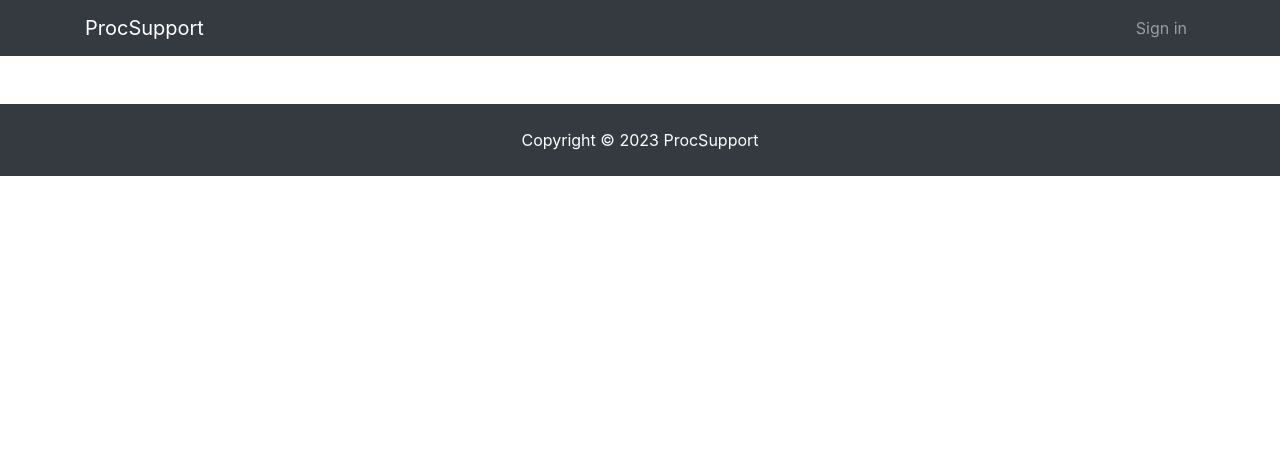
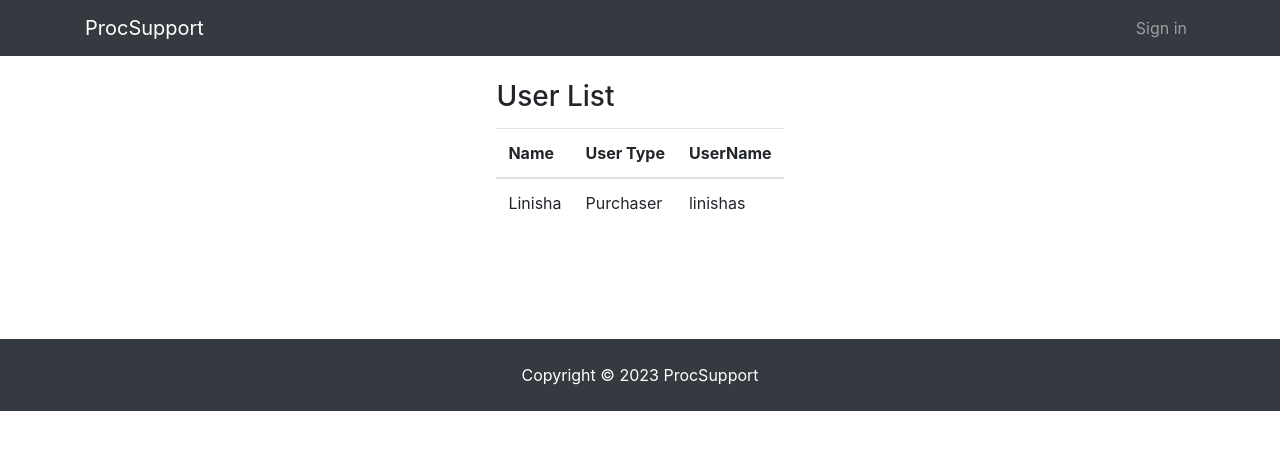
Before and after one commit to assignments-sliit/procsupport-web, a React (Create React App) app: page /userList in a window 1280 px wide. Shown: the top 450 px of the page. Built offline with nearby package versions, Linux system fonts and the light colour scheme.

Commit message:
PROC-36: addming admin login

```diff
--- a/src/App.js
+++ b/src/App.js
@@ -11,6 +11,8 @@ import Login from "./components/auth/Login";
 import ApprovedPurchaseList from "./components/purchaser/ApprovedPurchaseList";
 import PRListView from "./components/requestor/PRListview";
 import ApproverListView from "./components/approver/ApproverListView";
+import ReceiverListView from "./components/receiver/ViewDeliveryList";
+import UserList from "./components/admin/UsersList";
 
 class App extends Component {
   render() {
@@ -59,13 +61,13 @@ class App extends Component {
                 element={<ViewSelectedPRRecord />}
               />
             </Routes> */}
-            {/* <Routes>
+            <Routes>
               <Route
                 exact
                 path="/viewDeliveryList"
-                element={<ReceiverListView />}
+                element={<ReceiverListView/>}
               />
-            </Routes> */}
+            </Routes>
             {/* <Routes>
               <Route
                 exact
@@ -80,6 +82,13 @@ class App extends Component {
                 element={<CreateNewDelivery />}
               />
             </Routes> */}
+            <Routes>
+              <Route
+                exact
+                path="/userList"
+                element={<UserList />}
+              />
+            </Routes>
           </div>
           <Footer />
         </div>
--- /dev/null
+++ b/src/components/admin/UsersList.js
@@ -0,0 +1,52 @@
+import React, { Component } from "react";
+
+
+class UserList extends Component {
+  constructor(props) {
+    super(props);
+    this.state = {
+      List: [],
+      MasterChecked: false,
+      SelectedList: [],
+      prs: [],
+    };
+  }
+
+  render() {
+    return (
+      <div className="viewApproverList">
+        <div className="container">
+          <div className="row">
+            <div className="col-md-128 m-auto">
+              <h3 className="mb-2 float-left">User List</h3>
+              <br />
+              <br />
+              <div className="table-responsive-lg">
+                <table className="table">
+                  <thead>
+                    <tr>
+                      <th scope="col">Name</th>
+                      <th scope="col">User Type</th>
+                      <th scope="col">UserName</th>
+                    </tr>
+                  </thead>
+                  <tbody>
+                    <tr>
+                        <td>Linisha</td>
+                        <td>Purchaser</td>
+                        <td>linishas</td>
+                      </tr>
+                  </tbody>
+                </table>
+                <br />
+                <br />
+              </div>
+            </div>
+          </div>
+        </div>
+      </div>
+    );
+  }
+}
+
+export default UserList;
--- a/src/components/auth/Login.js
+++ b/src/components/auth/Login.js
@@ -30,7 +30,7 @@ const Login = () => {
     } else if (!user.password) {
       alert("Enter Password");
     } else if (!user.username && !user.password) {
-      alert("Enter Admin Credentials");
+      alert("Enter Credentials");
     } else {
       console.log(user);
       try {
@@ -47,6 +47,8 @@ const Login = () => {
 
               if(userType === userTypes.APPROVER) {
                 navigate("/viewApproverList");
+              } else if(userType === userTypes.ADMIN) {
+                navigate("/userList");
               } else if(userType === userTypes.PURCHASER) {
                 navigate("/approvedPurchaseList");
               } else if(userType === userTypes.RECEIVER) {
@@ -54,6 +56,8 @@ const Login = () => {
               } else if(userType === userTypes.REQUESTOR) {
                 navigate("/viewPRList");
               }
+            } else if (res.status === 404) {
+              alert("Incorrect username or password")
             } else {
               alert("Login Failed! Please try again!");
             }
--- a/src/utils/constants.js
+++ b/src/utils/constants.js
@@ -2,5 +2,6 @@ export const userTypes = {
     REQUESTOR: "REQUESTOR",
     APPROVER: "APPROVER",
     PURCHASER: "PURCHASER",
-    RECEIVER: "RECEIVER"
+    RECEIVER: "RECEIVER",
+    ADMIN:"ADMIN"
 }
```
